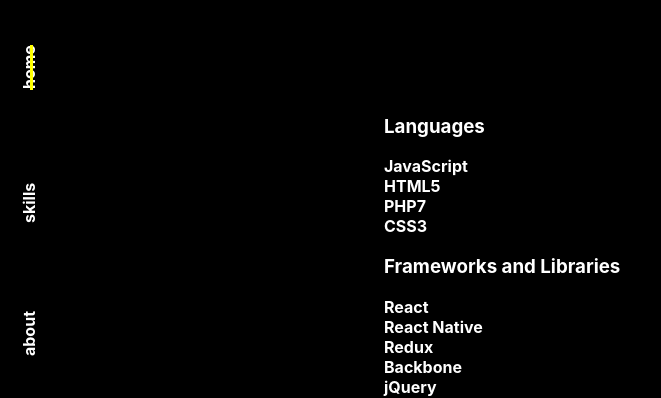
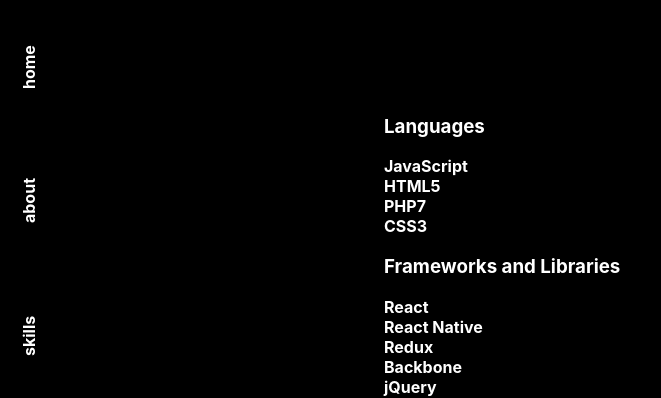
Before and after one commit to julietteabeyta/juliette.dev, a React (Create React App) app: page /skills in a window 1280 px wide. Shown: the top 398 px of the page, without its empty margins (0-661 px from the left). Built offline with nearby package versions, Linux system fonts and the light colour scheme.

Commit message:
🙎🏻‍♀️ Add svg to about pge

```diff
--- a/package.json
+++ b/package.json
@@ -8,6 +8,7 @@
     "react-dom": "^16.8.6",
     "react-router-dom": "^5.0.0",
     "react-scripts": "3.0.0",
+    "react-svg": "^9.0.4",
     "react-transition-group": "^4.0.0"
   },
   "scripts": {
--- a/src/components/Navbar.js
+++ b/src/components/Navbar.js
@@ -18,13 +18,13 @@
   render() {
     return (
       <div className="nav-bar">
+        <Link to="/skills" className="route" onClick={(e) => this.handleClick(e)}>
+          <p className="nav-link" >skills</p>
+        </Link>
         <Link to="/about" className="route" onClick={(e) => this.handleClick(e)}>
           <p className="nav-link" >about</p>
         </Link>
-        <Link to="/skills" className="route" onClick={(e) => this.handleClick(e)}>
-          <p className="nav-link" >skills</p>
-        </Link>
-        <Link to="/" className="route active" onClick={(e) => this.handleClick(e)}>
+        <Link to="/" className="route" onClick={(e) => this.handleClick(e)}>
           <p className="nav-link" >home</p>
         </Link>
       </div>
--- a/src/pages/About.js
+++ b/src/pages/About.js
@@ -1,14 +1,16 @@
 import React, { Component } from 'react';
-import { Link } from "react-router-dom";
+import ReactSVG from 'react-svg'
+import '../styles/about.scss';
 
 class About extends Component {
 
   render() {
+
+    const svgPath = 'juliette.svg';
+
     return (
       <div className="about page">
-        <Link to="/" className="route">
-          <p>WORLD!!!!!</p>
-        </Link>
+          <ReactSVG className="juliette-svg"src={svgPath}/>
       </div>
     );
   }
--- a/src/styles/App.scss
+++ b/src/styles/App.scss
@@ -4,6 +4,7 @@
   font-family: 'Helvetica', sans-serif;
   font-weight: bold;
   height: 100vh;
+  position: relative;
 }
 
 .app {
@@ -20,9 +21,6 @@
   color: white;
   height: 100vh;
   width: 100vw;
-  display: grid;
-  align-items: center;
-  justify-content: center;
 }
 
 .header {
--- a/src/styles/Skills.scss
+++ b/src/styles/Skills.scss
@@ -1,3 +1,8 @@
+.skills{
+  display: grid;
+  justify-content: center;
+}
+
 .skills-container{
   display: grid;
   grid-template-rows: .5fr .7fr 1fr;
--- /dev/null
+++ b/src/styles/about.scss
@@ -0,0 +1,18 @@
+svg{
+  height: 45vmin;
+  position: absolute;
+  bottom: 0;
+  right: 0;
+}
+
+path {
+  stroke-dasharray: 1000;
+  stroke-dashoffset: 1000;
+  animation: dash 3s linear forwards;
+}
+
+@keyframes dash {
+  to {
+    stroke-dashoffset: 0;
+  }
+}
```
Also changed, not shown: public/juliette.svg (added).
